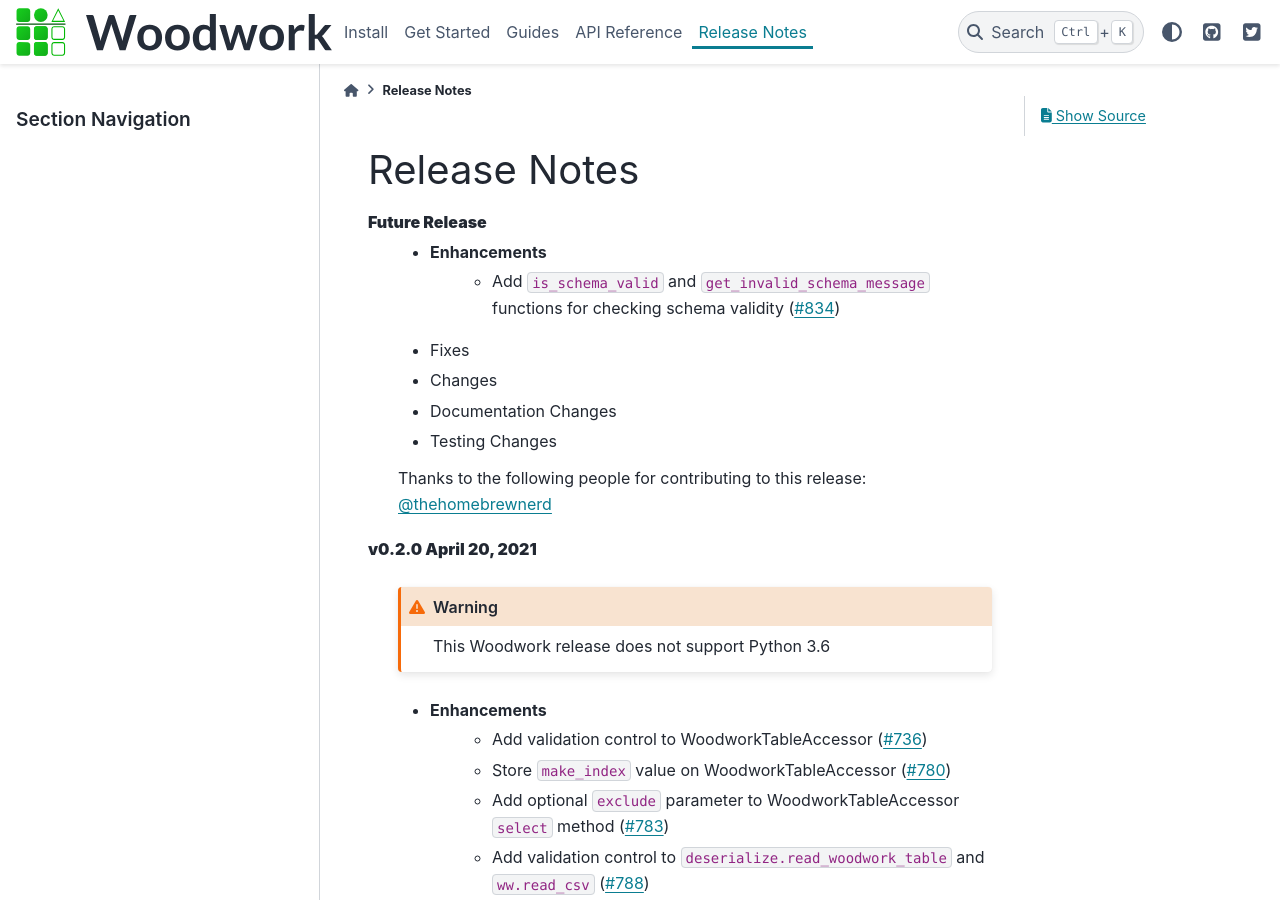
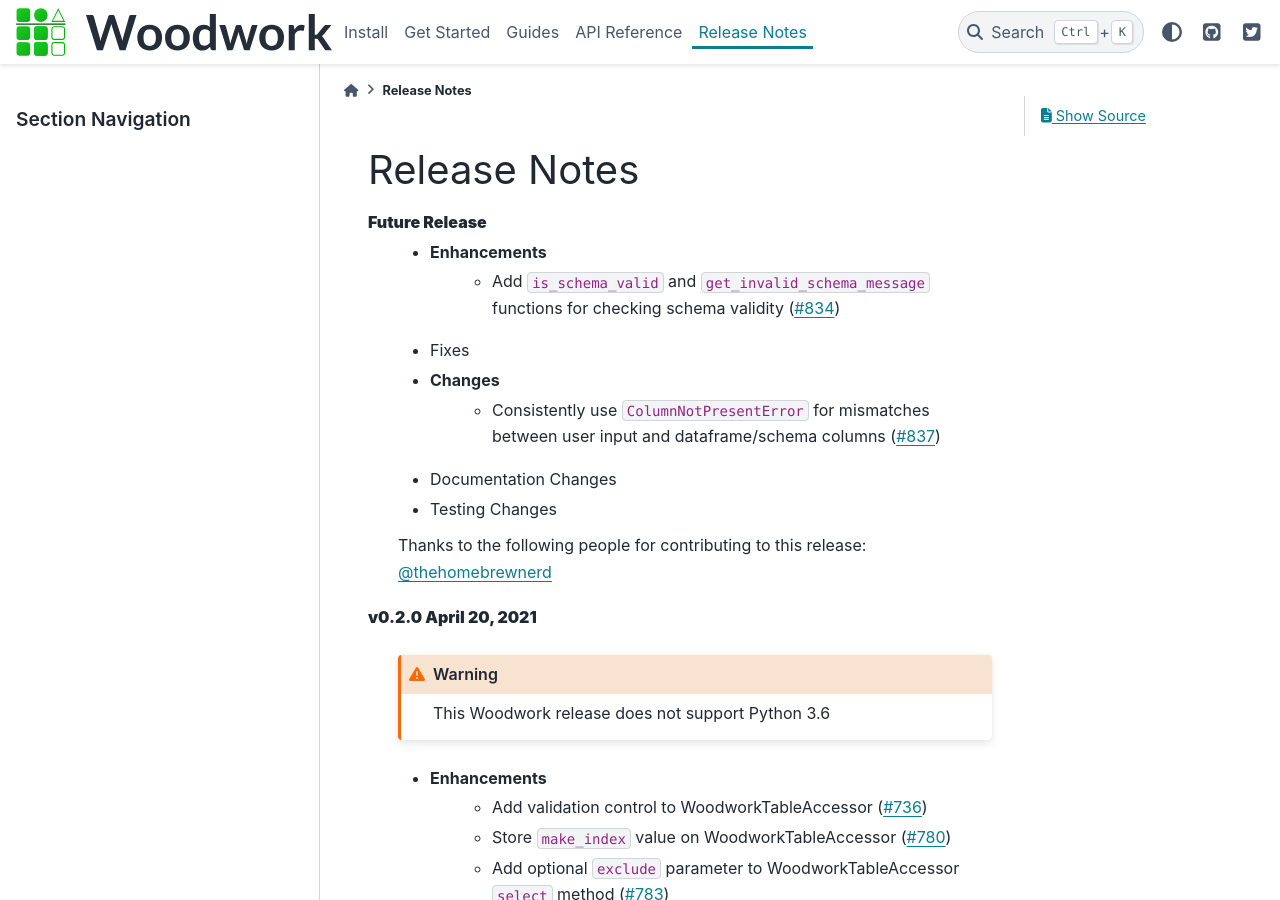
Before and after one commit to alteryx/woodwork, a Sphinx documentation site: the page built from docs/source/release_notes.rst, in a window 1280 px wide and 900 px high. Built offline with Sphinx 7.4.7 and the PyData theme 0.15.4, drawn with Linux system fonts in a browser that asks for light colours; comment, search, counter and statistics services are not loaded.

Commit message:
update release notes

```diff
--- a/docs/source/release_notes.rst
+++ b/docs/source/release_notes.rst
@@ -7,6 +7,7 @@
         * Add ``is_schema_valid`` and ``get_invalid_schema_message`` functions for checking schema validity (:pr:`834`)
     * Fixes
     * Changes
+        * Consistently use ``ColumnNotPresentError`` for mismatches between user input and dataframe/schema columns (:pr:`837`)
     * Documentation Changes
     * Testing Changes
 
```
